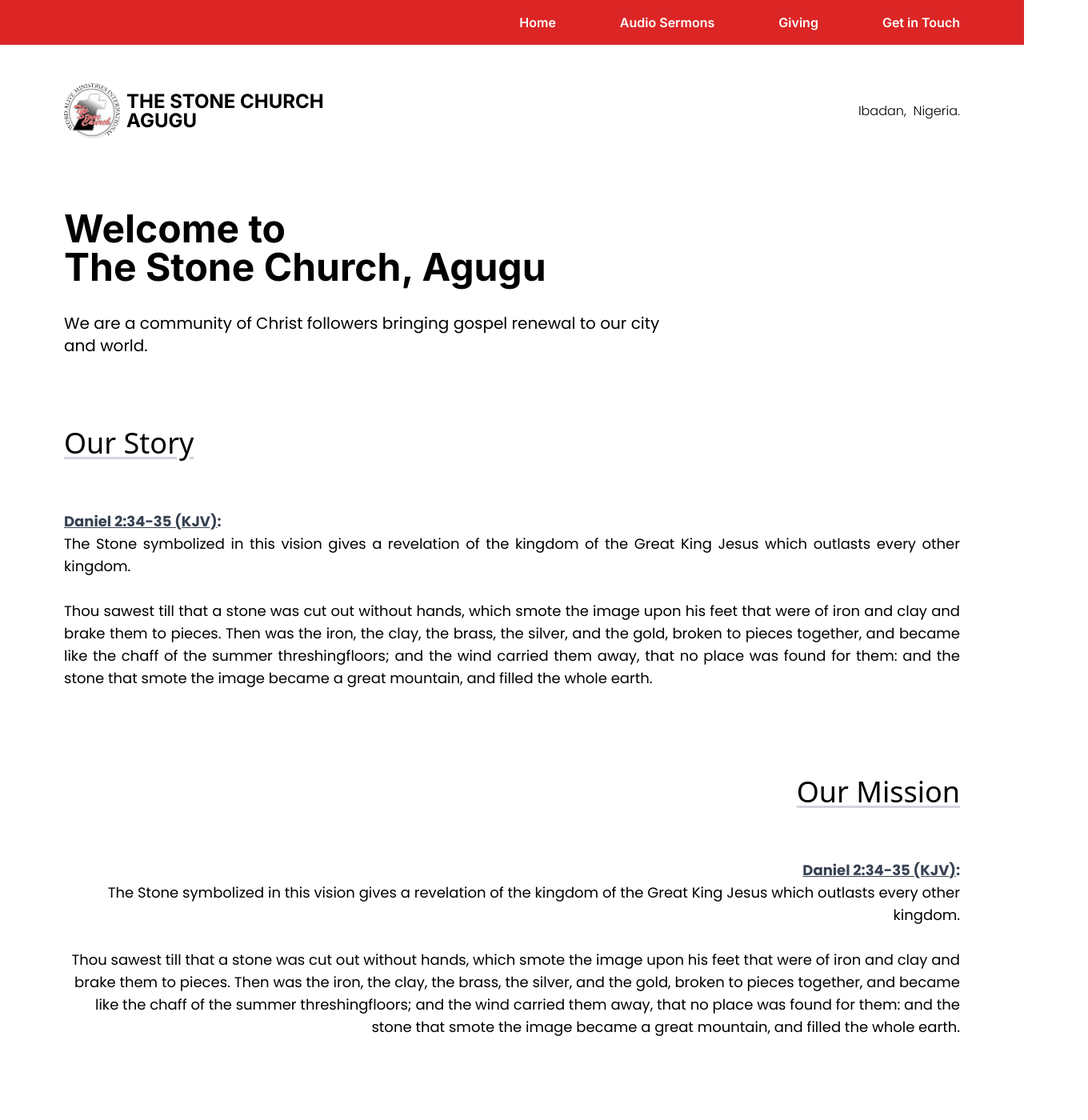
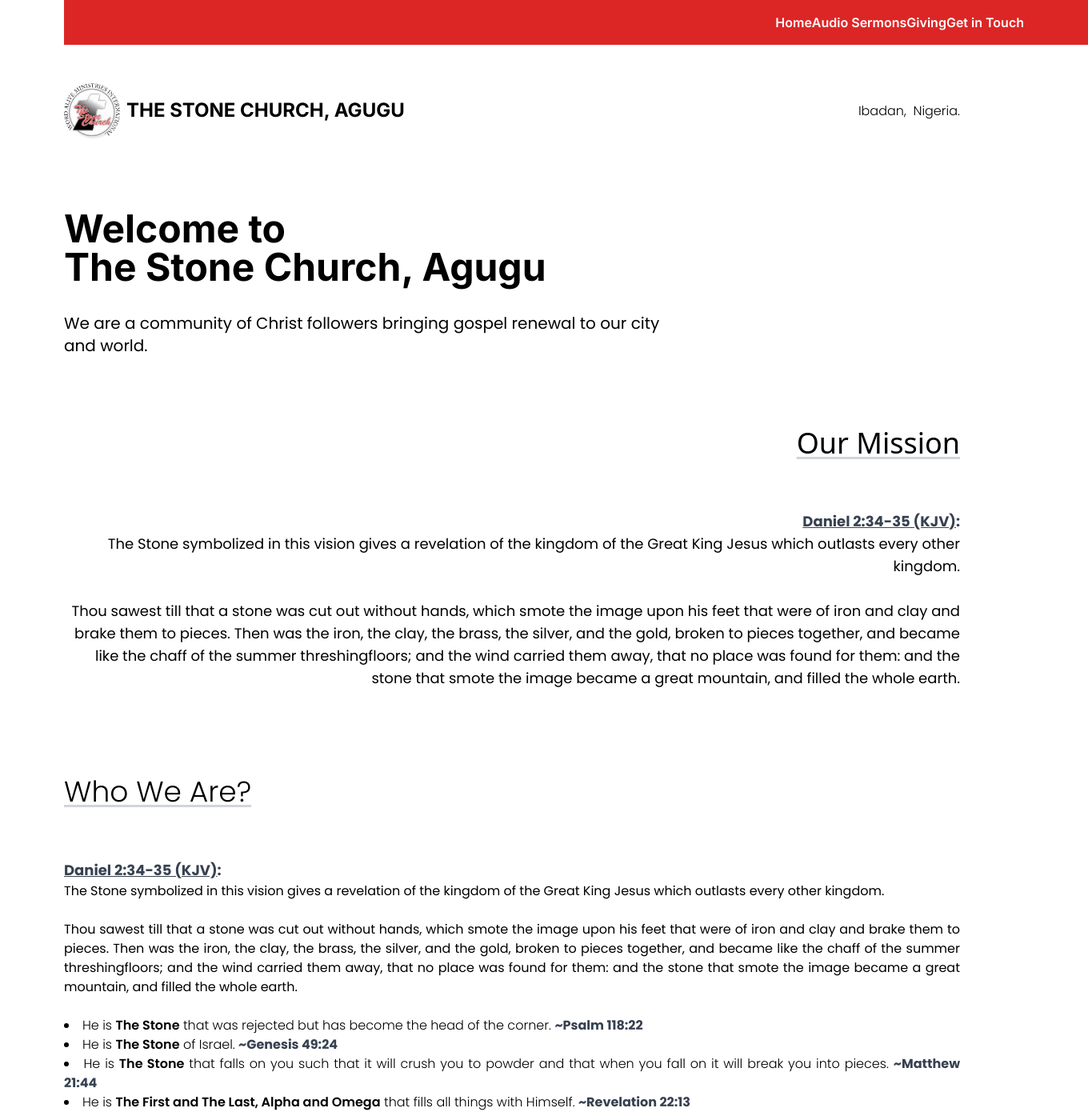
Before and after one commit to Ola4606/tsc-agugu, a React (Create React App) app: page / in a window 1280 px wide. Shown: the top 1400 px of the page at 80% size, 1360 px wide, since content can reach past the window. Built offline with nearby package versions, Linux system fonts and the light colour scheme.

Commit message:
code clean up

```diff
--- a/src/components/Intro.tsx
+++ b/src/components/Intro.tsx
@@ -3,7 +3,7 @@
 function Intro() {
   return (
     <div className="min-h-[200px] xsm:max-w-[350px] sm:max-w-[450px] md:max-w-[500px] lg:max-w-[650px] xl:max-w-[750px] flex flex-col justify-center items-start my-20">
-      <p className="font-inter text-xl sm:text-2xl md:text-3xl lg:text-5xl font-bold text-black">
+      <p className="font-bold font-inter text-xl sm:text-2xl md:text-3xl lg:text-5xl text-black">
         Welcome to<br />The Stone Church, Agugu
       </p>
       <div className="mt-4 md:mt-8">
--- a/src/components/LogoNav.tsx
+++ b/src/components/LogoNav.tsx
@@ -5,13 +5,18 @@
   return (
     <div className="w-full flex justify-between items-center my-12">
       <div className="flex justify-start items-center">
-      <img src={TSCLogo} alt="tsc-logo" className="w-[70px] h-[70px]"/>
-      <div className="flex flex-col justify-center items-start ml-2 font-inter">
-      <span className="font-bold text-2xl leading-none">THE STONE CHURCH<br />AGUGU</span>
-      </div>
+        <img src={TSCLogo} alt="tsc-logo" className="w-[70px] h-[70px]" />
+
+        <div className="ml-2">
+          <span className="font-bold font-inter text-2xl leading-none">
+            THE STONE CHURCH, AGUGU
+          </span>
+        </div>
       </div>
 
-      <span className="font-light font-causal">Ibadan,&nbsp;&nbsp;Nigeria.</span>
+      <span className="font-light font-causal">
+        Ibadan,&nbsp;&nbsp;Nigeria.
+      </span>
     </div>
   );
 }
--- a/src/components/Nav.tsx
+++ b/src/components/Nav.tsx
@@ -2,11 +2,11 @@
 
 function Nav() {
   return (
-    <div className="w-full h-14 bg-red-600 flex justify-end items-center pr-20">
-      <span className="nav-text-first">Home</span>
-      <span className="nav-text">Audio Sermons</span>
-      <span className="nav-text">Giving</span>
-      <span className="nav-text">Get in Touch</span>
+    <div className="w-full h-14 bg-red-600 flex justify-end items-center pr-20 nav-text">
+      <span>Home</span>
+      <span>Audio Sermons</span>
+      <span>Giving</span>
+      <span>Get in Touch</span>
     </div>
   );
 }
--- a/src/components/OurStory.tsx
+++ b/src/components/OurStory.tsx
@@ -1,36 +1,36 @@
-import React from 'react'
+import React from "react";
 
 function OurStory() {
-  return (
-    <div className="text-justify casual-text text-base md:text-lg lg:text-lg  mt-20">
-      <p className="font-sans text-xl sm:text-2xl md:text-3xl lg:text-4xl font-light text-black underline underline-offset-4 decoration-gray-300 mb-16">
-        Our Story
+  <div className="text-justify mt-20">
+      <p className="font-light font-causal text-xl sm:text-2xl md:text-3xl lg:text-4xl text-black underline underline-offset-4 decoration-gray-300 mb-16">
+      Our Story
       </p>
-      <span className="bible-verse text-base md:text-base lg:text-lg mb-2 underline underline-offset-1">
-        Daniel 2:34-35 (KJV)
-      </span>
-      <span className="bible-verse text-base md:text-base lg:text-lg mb-2 ">
-        :
-      </span>
+
+      <div className="font-causal text-base">
+
       <p>
-        The Stone symbolized in this vision gives a revelation of the kingdom of
-        the Great King Jesus which outlasts every other kingdom.{" "}
+        We’ve been gathering together for over 25 years. Started on April 23rd,
+        1993 at the Omega Conference Centre, Favos building, New Bodija, in
+        Ibadan, Oyo State. We’ve expanded to more than 5,000 people in forty-one
+        (41) locations across 4 continents.The Stone Church, registered as an
+        arm of the Word Alive Ministries International.
       </p>
       <br />
       <p>
-        Thou sawest till that a stone was cut out without hands, which smote the
-        image upon his feet that were of iron and clay and brake them to pieces.
-        Then was the iron, the clay, the brass, the silver, and the gold, broken
-        to pieces together, and became like the chaff of the summer
-        threshingfloors; and the wind carried them away, that no place was found
-        for them: and the stone that smote the image became a great mountain,
-        and filled the whole earth.
+        The inaugural service was held on Saturday, April 23rd 1993, at the
+        Omega Conference Centre, Favos Building, New Bodija, Ibadan, Oyo State.
+        Sunday services commenced at the same venue on April 24th 1993 at 8 a.m.
+        The Headquarters of the Church has since moved to its permanent site at
+        Mokola, and has continued to establish branches all over the country and
+        overseas.
       </p>
       <br />
 
+      </div>
+
+
 
     </div>
-  )
 }
 
-export default OurStory
+export default OurStory;
--- a/src/components/WhoWeAre.tsx
+++ b/src/components/WhoWeAre.tsx
@@ -2,8 +2,8 @@
 
 function WhoWeAre() {
   return (
-    <div className="text-justify casual-text text-base md:text-lg lg:text-lg  mt-20">
-      <p className="font-causal text-xl sm:text-2xl md:text-3xl lg:text-4xl font-light text-black underline underline-offset-4 decoration-gray-300 mb-16">
+    <div className="text-justify mt-20">
+      <p className="font-light font-causal text-xl sm:text-2xl md:text-3xl lg:text-4xl text-black underline underline-offset-4 decoration-gray-300 mb-16">
         Who We Are?
       </p>
       <span className="bible-verse text-base md:text-base lg:text-lg mb-2 underline underline-offset-1">
@@ -12,6 +12,8 @@
       <span className="bible-verse text-base md:text-base lg:text-lg mb-2 ">
         :
       </span>
+      <div className="font-causal text-base">
+
       <p>
         The Stone symbolized in this vision gives a revelation of the kingdom of
         the Great King Jesus which outlasts every other kingdom.{" "}
@@ -28,7 +30,10 @@
       </p>
       <br />
 
-      <ul className="list-disc list-inside font-light">
+      </div>
+
+
+      <ul className="list-disc list-inside font-light font-causal">
         <li>
           <span>
             He is <span className="font-semibold">The Stone</span> that was
--- a/src/index.css
+++ b/src/index.css
@@ -729,16 +729,6 @@
   text-underline-offset: 1px;
 }
 
-.nav-text-first{
-  cursor: pointer;
-  font-family: Inter;
-  font-size: 1rem;
-  line-height: 1.5rem;
-  font-weight: 600;
-  --tw-text-opacity: 1;
-  color: rgb(255 255 255 / var(--tw-text-opacity));
-}
-
 .nav-text{
   margin-left: 5rem;
   cursor: pointer;
--- a/src/input.css
+++ b/src/input.css
@@ -5,18 +5,14 @@
 @tailwind utilities;
 
 
-.nav-text-first {
-    @apply font-semibold text-white text-base cursor-pointer font-inter
-}
-
 .nav-text {
-    @apply font-semibold text-white text-base ml-20 cursor-pointer font-inter
+    @apply font-inter font-semibold text-white text-base ml-20 cursor-pointer
 }
 
 .bible-verse {
-    @apply font-bold text-gray-700 font-causal
+    @apply font-causal font-bold text-gray-700
 }
 
 .casual-text {
-    @apply font-normal text-black font-causal
+    @apply font-causal font-normal text-black
 }
```
Also changed, not shown: src/App.tsx (+9 -13 lines).
